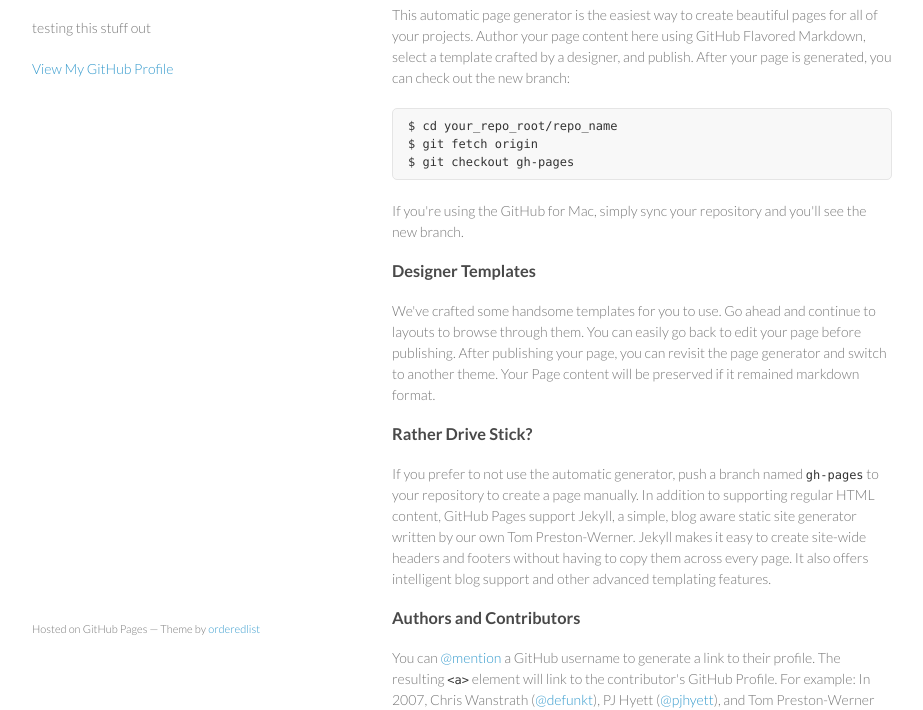
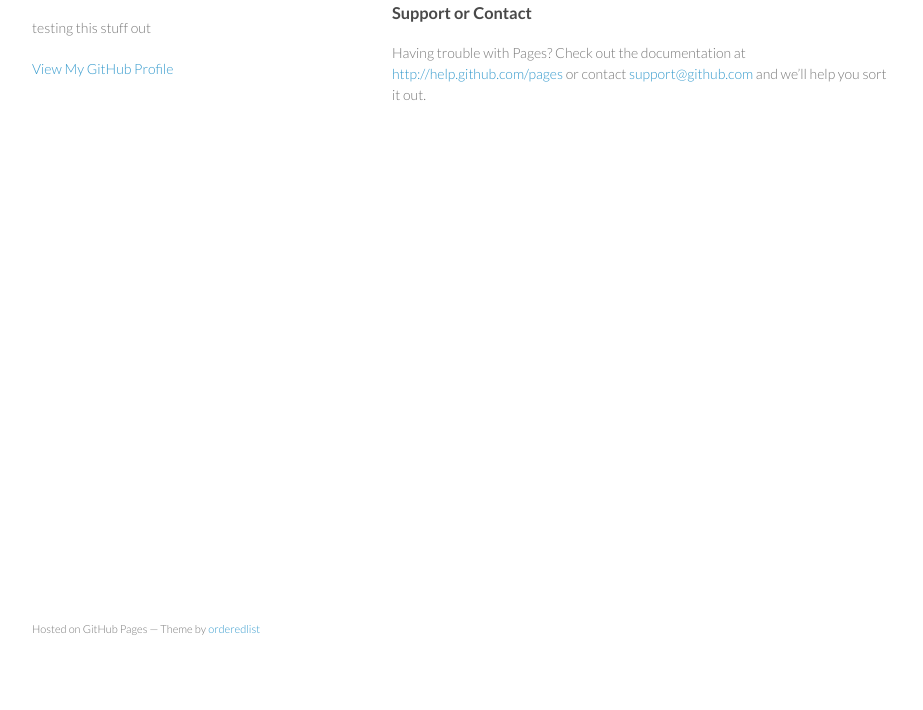
Before and after one commit to rovalles/rovalles.github.io, a plain HTML site: page index.html in a window 1280 px wide. Shown: the part 92-802 px from the top of the page, without its empty margins (178-1101 px from the left). Drawn offline with Linux system fonts and the light colour scheme.

Commit message:
Update index.html

```diff
--- a/index.html
+++ b/index.html
@@ -26,30 +26,6 @@
         <h3>
 <a name="welcome-to-github-pages" class="anchor" href="#welcome-to-github-pages"><span class="octicon octicon-link"></span></a>Welcome to GitHub Pages.</h3>
 
-<p>This automatic page generator is the easiest way to create beautiful pages for all of your projects. Author your page content here using GitHub Flavored Markdown, select a template crafted by a designer, and publish. After your page is generated, you can check out the new branch:</p>
-
-<pre><code>$ cd your_repo_root/repo_name
-$ git fetch origin
-$ git checkout gh-pages
-</code></pre>
-
-<p>If you're using the GitHub for Mac, simply sync your repository and you'll see the new branch.</p>
-
-<h3>
-<a name="designer-templates" class="anchor" href="#designer-templates"><span class="octicon octicon-link"></span></a>Designer Templates</h3>
-
-<p>We've crafted some handsome templates for you to use. Go ahead and continue to layouts to browse through them. You can easily go back to edit your page before publishing. After publishing your page, you can revisit the page generator and switch to another theme. Your Page content will be preserved if it remained markdown format.</p>
-
-<h3>
-<a name="rather-drive-stick" class="anchor" href="#rather-drive-stick"><span class="octicon octicon-link"></span></a>Rather Drive Stick?</h3>
-
-<p>If you prefer to not use the automatic generator, push a branch named <code>gh-pages</code> to your repository to create a page manually. In addition to supporting regular HTML content, GitHub Pages support Jekyll, a simple, blog aware static site generator written by our own Tom Preston-Werner. Jekyll makes it easy to create site-wide headers and footers without having to copy them across every page. It also offers intelligent blog support and other advanced templating features.</p>
-
-<h3>
-<a name="authors-and-contributors" class="anchor" href="#authors-and-contributors"><span class="octicon octicon-link"></span></a>Authors and Contributors</h3>
-
-<p>You can <a href="https://github.com/blog/821" class="user-mention">@mention</a> a GitHub username to generate a link to their profile. The resulting <code>&lt;a&gt;</code> element will link to the contributor's GitHub Profile. For example: In 2007, Chris Wanstrath (<a href="https://github.com/defunkt" class="user-mention">@defunkt</a>), PJ Hyett (<a href="https://github.com/pjhyett" class="user-mention">@pjhyett</a>), and Tom Preston-Werner (<a href="https://github.com/mojombo" class="user-mention">@mojombo</a>) founded GitHub.</p>
-
 <h3>
 <a name="support-or-contact" class="anchor" href="#support-or-contact"><span class="octicon octicon-link"></span></a>Support or Contact</h3>
 
```
